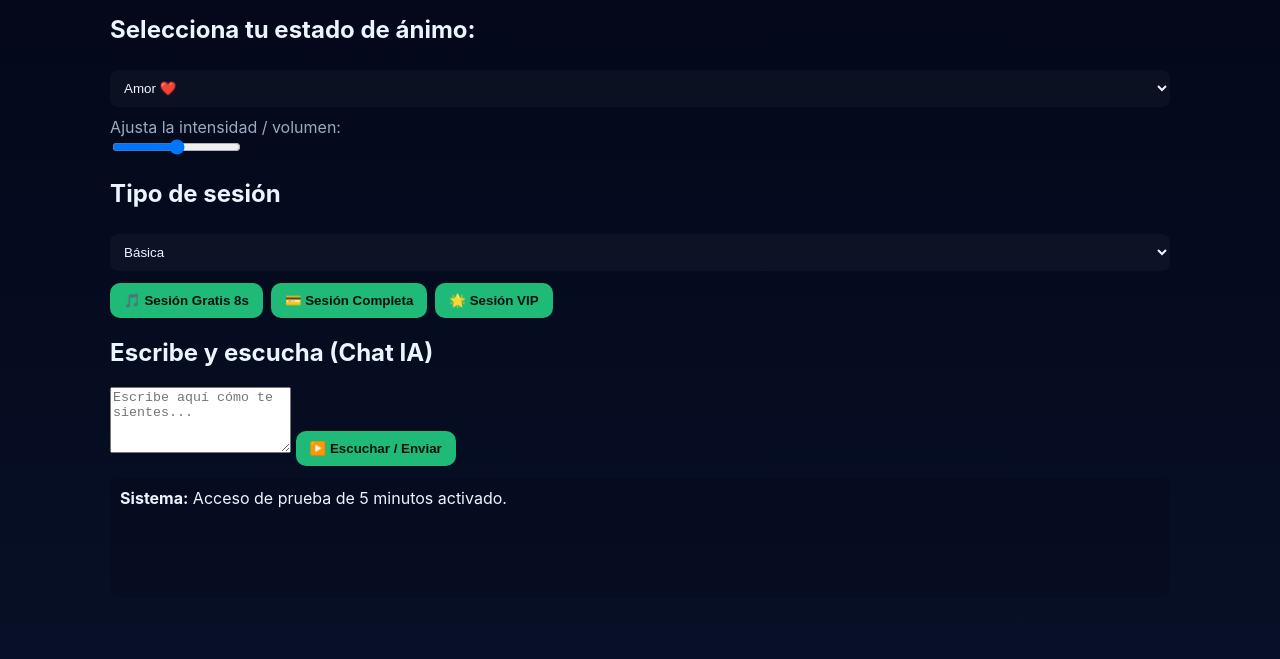
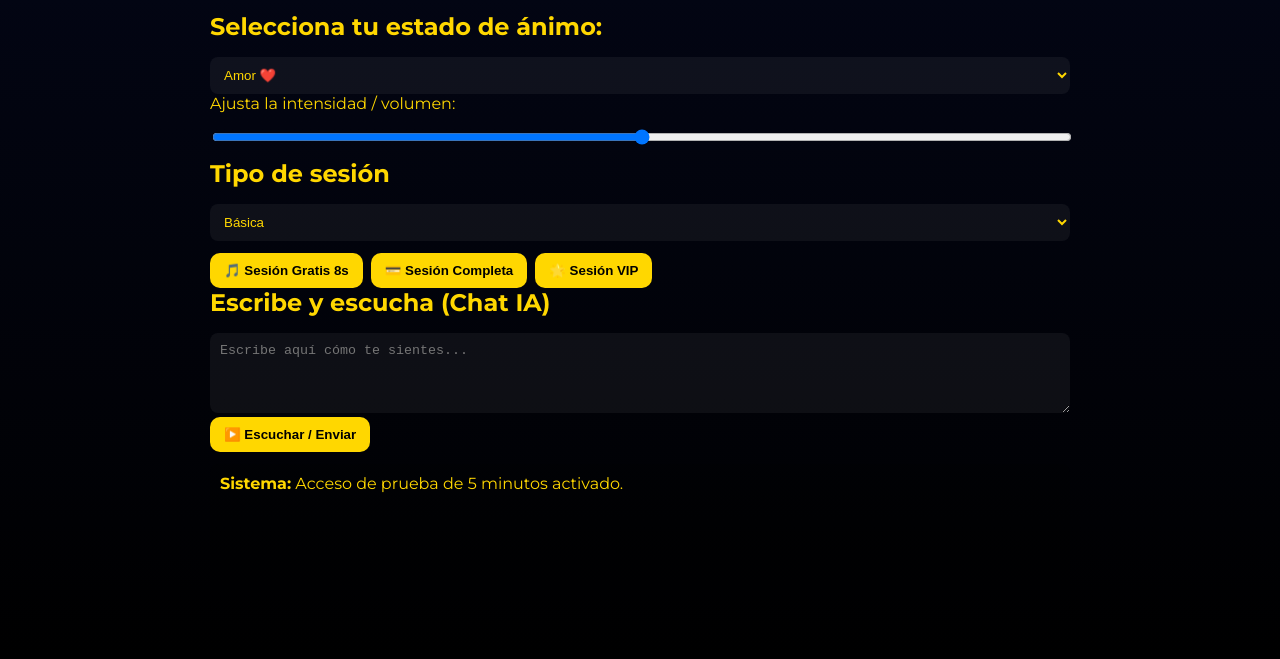
Before and after one commit to mayroga/Frecuencia-Central-May-Roga-LLC, a website: page public/index.html in a window 1280 px wide. Shown: the part 141-800 px from the top of the page. Drawn offline with Linux system fonts and the light colour scheme.

Commit message:
Update style.css

```diff
--- a/public/style.css
+++ b/public/style.css
@@ -1,17 +1,70 @@
-/* File: public/style.css */
-:root{--bg:#071026;--card:#0f1724;--accent:#1fb978;--muted:#98acc0}
+:root {
+  --bg:#000;
+  --card:#111;
+  --accent:#FFD700; /* Dorado */
+  --muted:#AAA;
+}
+
 *{box-sizing:border-box}
-body{margin:0;font-family:Inter,Arial,Helvetica;background:linear-gradient(180deg,#030617,#071026);color:#eaf6ff;display:flex;min-height:100vh;align-items:center;justify-content:center}
-.app{width:100%;max-width:900px;padding:20px}
-header{margin-bottom:12px}
-h1{margin:0;color:var(--accent)}
-.card{background:linear-gradient(180deg,rgba(255,255,255,0.02),transparent);padding:18px;border-radius:12px;box-shadow:0 10px 30px rgba(0,0,0,0.6)}
-label{display:block;margin-top:10px;color:var(--muted)}
-select{width:100%;padding:10px;border-radius:8px;border:none;margin-top:6px;background:rgba(255,255,255,0.03);color:inherit}
-.actions{display:flex;gap:8px;margin-top:12px;flex-wrap:wrap}
-button{background:var(--accent);color:#02110d;border:none;padding:10px 14px;border-radius:10px;cursor:pointer;font-weight:700}
-button.secondary{background:transparent;border:1px solid rgba(255,255,255,0.06)}
-.chat{margin-top:12px;background:rgba(0,0,0,0.12);padding:10px;border-radius:8px;min-height:120px;overflow:auto}
-.upsell{display:flex;gap:8px;margin-top:12px;flex-wrap:wrap}
-audio{width:100%;margin-top:12px;border-radius:8px}
-footer{text-align:center;margin-top:12px;color:var(--muted)}
+body{
+  margin:0;
+  font-family:Montserrat,Arial,Helvetica,sans-serif;
+  background:linear-gradient(180deg,#030617,#000);
+  color:var(--accent);
+  display:flex;
+  min-height:100vh;
+  align-items:center;
+  justify-content:center;
+}
+
+.container{
+  width:100%;
+  max-width:900px;
+  padding:20px;
+}
+
+h1,h2{margin:0 0 10px 0}
+p{margin-bottom:15px}
+
+select,input,textarea{
+  width:100%;
+  padding:10px;
+  border-radius:8px;
+  border:none;
+  margin-top:6px;
+  background:rgba(255,255,255,0.05);
+  color:var(--accent);
+}
+
+.actions{
+  display:flex;
+  gap:8px;
+  margin-top:12px;
+  flex-wrap:wrap;
+}
+
+button{
+  background:var(--accent);
+  color:#000;
+  border:none;
+  padding:10px 14px;
+  border-radius:10px;
+  cursor:pointer;
+  font-weight:700;
+}
+
+.chat{
+  margin-top:12px;
+  background:rgba(0,0,0,0.2);
+  padding:10px;
+  border-radius:8px;
+  min-height:150px;
+  max-height:300px;
+  overflow:auto;
+}
+
+audio{
+  width:100%;
+  margin-top:12px;
+  border-radius:8px;
+}
```
